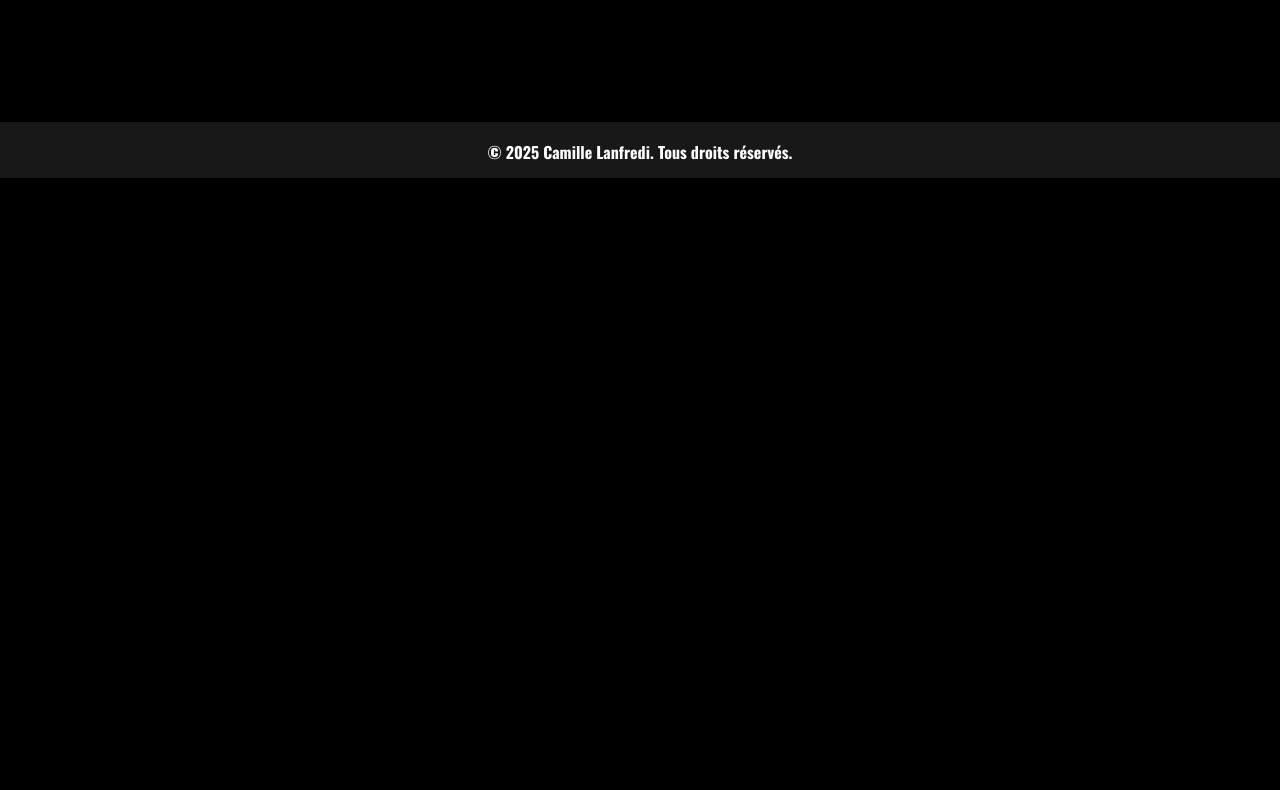
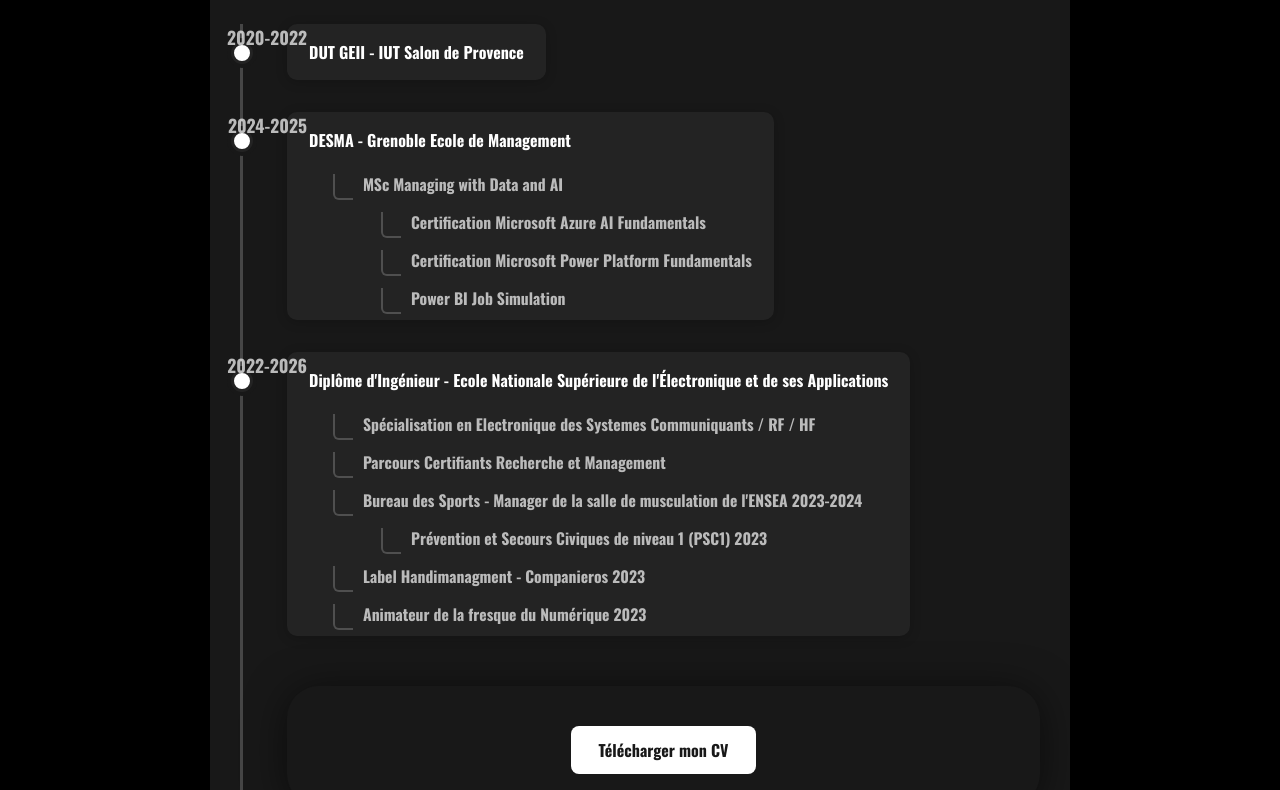
Before and after one commit to Ellimaaac/Ellimaaac.github.io, a plain HTML site: page index.html in a window 1280 px wide. Shown: the part 691-1481 px from the top of the page. Before the commit the page ends 869 px from the top, so only its background shows below. Drawn offline with nearby package versions, Linux system fonts and the light colour scheme.

Commit message:
update index and css

```diff
--- a/index.html
+++ b/index.html
@@ -14,6 +14,8 @@
             <ul>
                 <li><a href="index.html">À Propos</a></li>
                 <li><a href="travaux.html">Mes Travaux</a></li>
+                <li><a href="publications.html">Mes Publications</a></li>
+                <li><a href="blog.html">Blog</a></li>
                 <li><a href="contact.html">Contact</a></li>
             </ul>
         </nav>
@@ -22,13 +24,98 @@
     <div class="container">
         <h2>À propos de moi</h2>
         <p class="desc">
-                Bienvenue sur mon site personnel. Je m'appelle Camille Lanfredi, passionné par la science des données, l'informatique et l'électronique.<br>
+            Bienvenue sur mon site personnel. Je m'appelle Camille Lanfredi.
+            Je suis étudiant en double diplôme à l’ENSEA et Grenoble Ecole de Management, où je me forme à la fois comme ingénieur et manager. Passionné par l’électronique, la data science et l’intelligence artificielle, j’aime explorer l’innovation technologique et ses applications concrètes.
+            <br>
             Découvrez mes projets, mon parcours et mes centres d'intérêt à travers ce site.
         </p>
     </div>
+
+<div class="container">
+    <div style="display: flex; align-items: baseline; gap: 18px;">
+        <h2 style="margin-bottom: 0;">Mon Parcours</h2>
+        <h3 style="margin-bottom: 0; font-weight: normal; color: #fff; font-size: 1.15em;">et activités académiques</h3>
+    </div>
+    <div class="timeline">
+        <div class="timeline-item">
+            <div class="timeline-date">2020-2022</div>
+            <div class="timeline-content">DUT GEII - IUT Salon de Provence</div>
+        </div>
+        <div class="timeline-item">
+            <div class="timeline-date">2024-2025</div>
+            <div class="timeline-content">
+                DESMA - Grenoble Ecole de Management
+                <div class="timeline-branch">
+                    <div class="timeline-sub">
+                        MSc Managing with Data and AI
+                    </div>
+
+                    <div class="timeline-branch">
+                        <div class="timeline-sub">
+                            Certification Microsoft Azure AI Fundamentals
+                        </div>
+                    </div>
+                    <div class="timeline-branch">
+                        <div class="timeline-sub">
+                            Certification Microsoft Power Platform Fundamentals
+                        </div>
+                    </div>
+                    <div class="timeline-branch">
+                        <div class="timeline-sub">
+                            Power BI Job Simulation
+                        </div>
+                    </div>
+                </div>
+            </div>
+        </div>
+        <div class="timeline-item">
+            <div class="timeline-date">2022-2026</div>
+            <div class="timeline-content">
+                Diplôme d'Ingénieur - Ecole Nationale Supérieure de l'Électronique et de ses Applications
+                <div class="timeline-branch">
+                    <div class="timeline-sub">
+                        Spécialisation en Electronique des Systemes Communiquants / RF / HF
+                    </div>
+                </div>
+                <div class="timeline-branch">
+                    <div class="timeline-sub">
+                        Parcours Certifiants Recherche et Management
+                    </div>
+                </div>
+                <div class="timeline-branch">
+                    <div class="timeline-sub">
+                        Bureau des Sports - Manager de la salle de musculation de l'ENSEA 2023-2024
+                    </div>
+                    <div class="timeline-branch">
+                        <div class="timeline-sub">
+                            Prévention et Secours Civiques de niveau 1 (PSC1) 2023
+                        </div>
+                    </div>
+                </div>
+                <div class="timeline-branch">
+                    <div class="timeline-sub">
+                        Label Handimanagment - Companieros 2023
+                    </div>
+                </div>
+                <div class="timeline-branch">
+                    <div class="timeline-sub">
+                        Animateur de la fresque du Numérique 2023
+                    </div>
+            </div>
+        </div>
+</div>
+
+
+
+
+    <div class="container" style="text-align:center;">
+        <a href="ressources/cv.pdf" target="_blank" class="cv-btn" style="display:inline-block;padding:12px 28px;background:#fff;color:#181818;font-weight:bold;border-radius:8px;text-decoration:none;transition:background 0.2s, color 0.2s;">
+            Télécharger mon CV
+        </a>
+    </div>
 </main>
     <footer>
-        &copy; 2025 Camille Lanfredi. Tous droits réservés.
+        &copy; 2025 Camille Lanfredi. Tous droits réservés.<br>
     </footer>
 </body>
 </html>
--- a/styles.css
+++ b/styles.css
@@ -167,3 +167,95 @@ footer {
         gap: 12px;
     }
 }
+
+/* Timeline */
+.timeline {
+    position: relative;
+    margin: 40px 0 0 0;
+    padding-left: 44px;
+    border-left: 3px solid #fff3;
+}
+.timeline-item {
+    position: relative;
+    margin-bottom: 32px;
+    min-height: 48px;
+}
+.timeline-date {
+    position: absolute;
+    left: -90px;      /* était -90px */
+    top: 0;
+    width: 110px;      /* était 80px */
+    text-align: right;
+    color: #fff;
+    font-weight: bold;
+    font-size: 1.1em;
+    opacity: 0.7;
+    z-index: 2;
+}
+.timeline-content {
+    background: #232323;
+    color: #fff;
+    padding: 16px 22px;
+    border-radius: 10px;
+    box-shadow: 0 2px 12px #0003;
+    margin-left: 0;
+    min-width: 200px;
+    display: inline-block;
+}
+.timeline-item::before {
+    content: '';
+    position: absolute;
+    left: -56px;
+    top: 18px;
+    width: 16px;
+    height: 16px;
+    background: #fff;
+    border-radius: 50%;
+    border: 3px solid #232323;
+    box-shadow: 0 0 0 4px #181818;
+}
+
+/* Responsive timeline */
+.timeline-content {
+    position: relative;
+}
+
+.timeline-branch {
+    position: relative;
+    margin-top: 14px;
+    margin-left: 24px;
+    padding-left: 24px;
+}
+
+.timeline-branch::before {
+    content: "";
+    position: absolute;
+    left: 0;
+    top: 8px;
+    width: 18px;
+    height: 24px;
+    border-left: 2px solid #fff3;
+    border-bottom: 2px solid #fff3;
+    border-radius: 0 0 0 6px;
+}
+
+.timeline-sub {
+    color: #bbb;
+    font-size: 0.98em;
+    padding-left: 6px;
+    position: relative;
+    top: 6px;
+}
+
+/* Responsive */
+@media (max-width: 700px) {
+    .timeline-branch {
+        margin-left: 10px;
+        padding-left: 14px;
+    }
+    .timeline-branch::before {
+        left: 0;
+        width: 12px;
+        height: 18px;
+    }
+}
```
Lines whose indentation alone changed are shown as unchanged.
